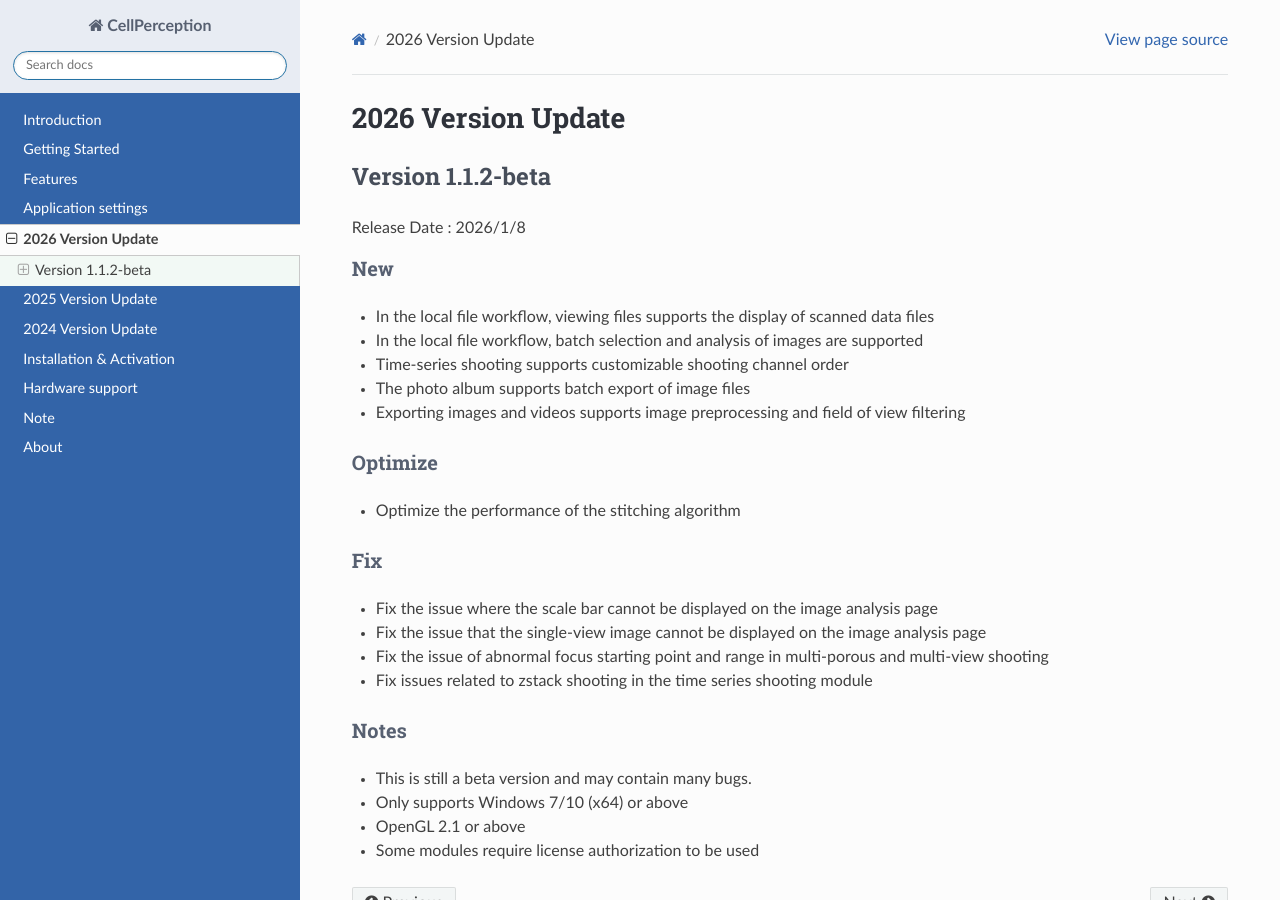
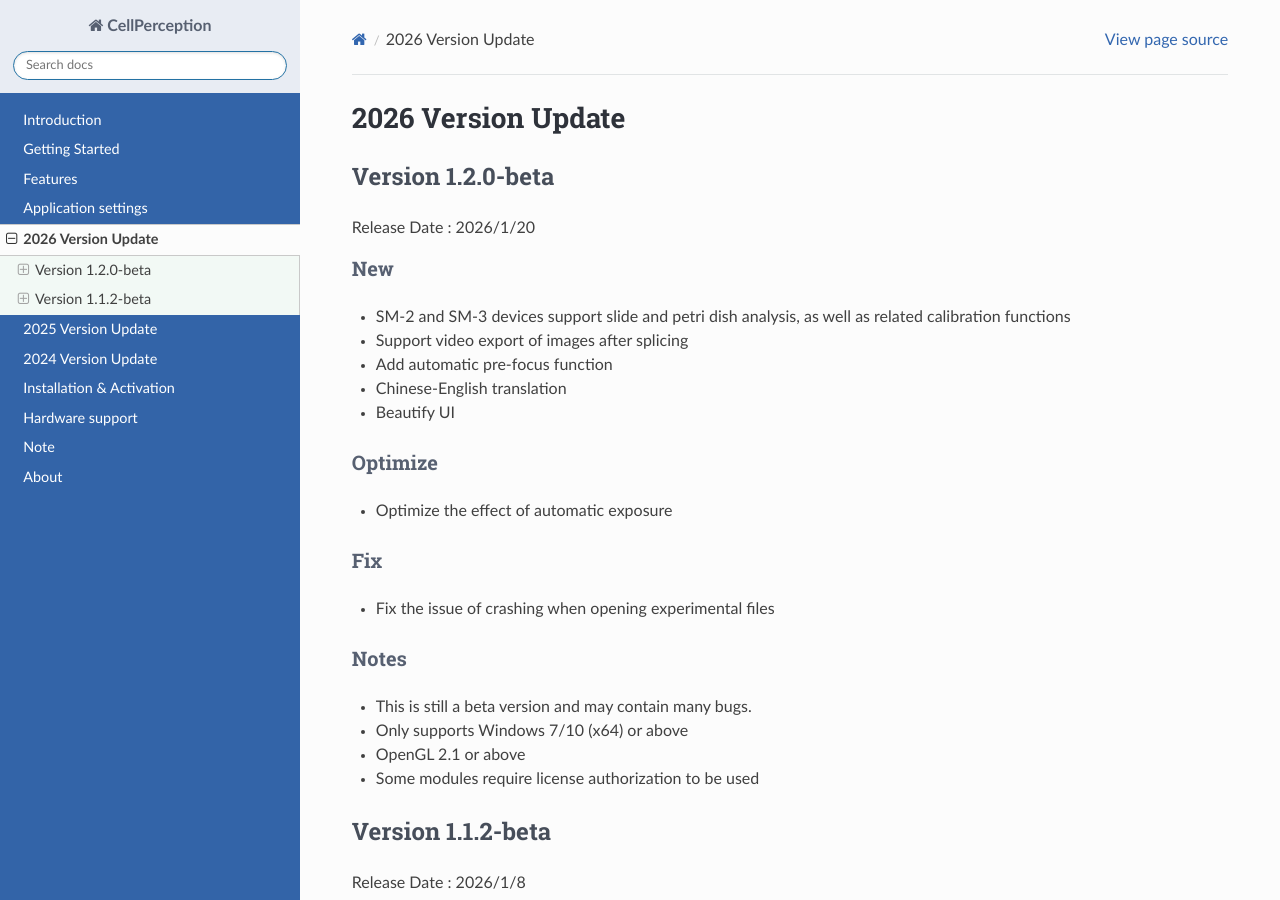
Before and after one commit to yangtong93/living-cell-docs, a Sphinx documentation site: the page built from source/user_guide/upgrade2026.md, in a window 1280 px wide and 900 px high. Built offline with Sphinx 7.4.7 and the Read the Docs theme 3.1.0, drawn with Linux system fonts in a browser that asks for light colours; pages that are not in the unit, such as notebooks, are missing from menus.

Commit message:
feature: 1.2.0-beta

```diff
--- a/source/user_guide/upgrade2026.md
+++ b/source/user_guide/upgrade2026.md
@@ -1,4 +1,28 @@
 # 2026 Version Update
+
+## Version 1.2.0-beta
+
+Release Date : 2026/1/20
+
+### New
+* SM-2 and SM-3 devices support slide and petri dish analysis, as well as related calibration functions
+* Support video export of images after splicing
+* Add automatic pre-focus function
+* Chinese-English translation
+* Beautify UI
+
+### Optimize
+* Optimize the effect of automatic exposure
+
+### Fix
+* Fix the issue of crashing when opening experimental files
+
+
+### Notes
+* This is still a beta version and may contain many bugs.
+* Only supports Windows 7/10 (x64) or above
+* OpenGL 2.1 or above
+* Some modules require license authorization to be used
 
 ## Version 1.1.2-beta
 
```
Also changed, not shown: 1 other file.
